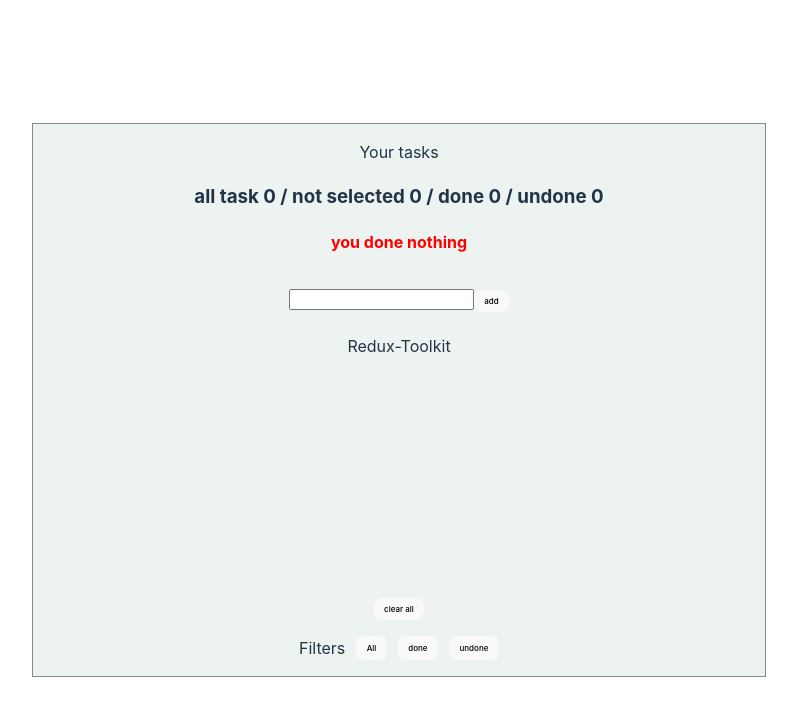
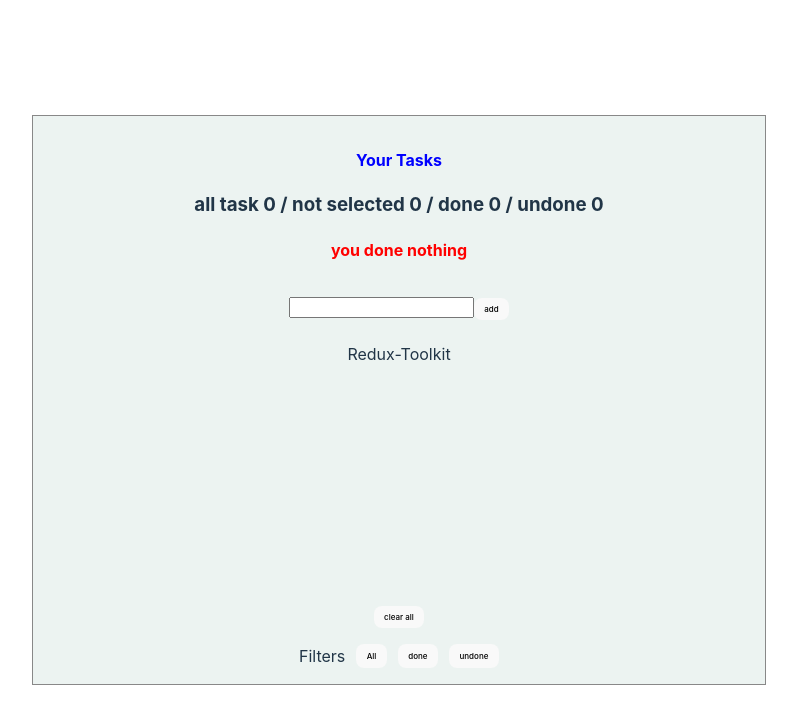
Before and after one commit to danielu96/Redux-Toolkit, a React (Vite) app: page / in a window 1280 px wide. Shown: the top 724 px of the page, without its empty margins (241-1038 px from the left). Built offline with nearby package versions, Linux system fonts and the light colour scheme.

Commit message:
color:'blue' added

```diff
--- a/src/App.jsx
+++ b/src/App.jsx
@@ -105,7 +105,7 @@ dispatch(setFilter('All'));
       {/* <button onClick= {()=>setOpen(true)}>modal</button>
       {open && <ModalFocusAfterClose/>} */}
 
-     {numberStatus === tasks.length && numberStatus > "0"? <p style={{color:'green',fontWeight:'bold'}}>excelent everything done !!!  </p>  : 'Your tasks'}
+     {numberStatus === tasks.length && numberStatus > "0"? <p style={{color:'green',fontWeight:'bold'}}>excelent everything done !!!  </p>  : <p style={{color:'blue',fontWeight:'bold'}}>Your Tasks</p>}
      <h3>
       {/* {numberComplete}  */}
      all task {tasks.length} / not selected {numberNotselected} / done {numberStatus} / undone {numberUndoneStatus}</h3>
```
